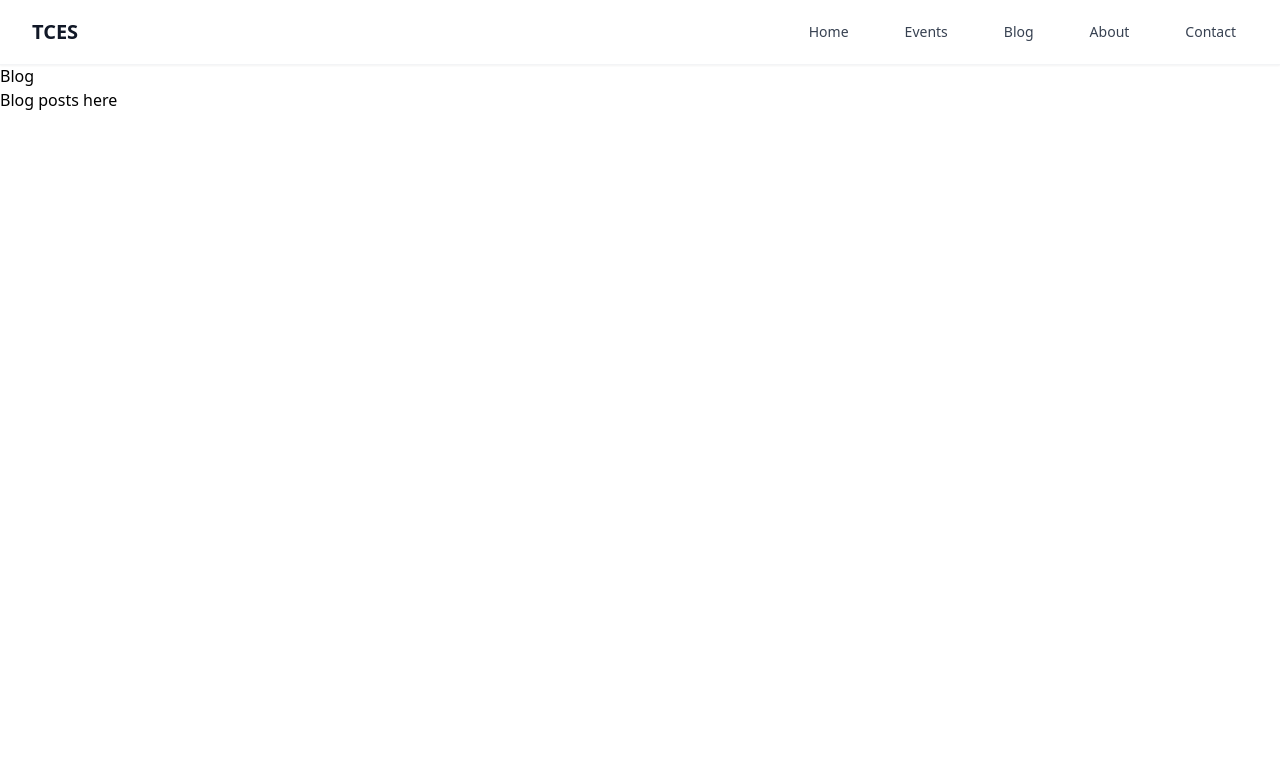
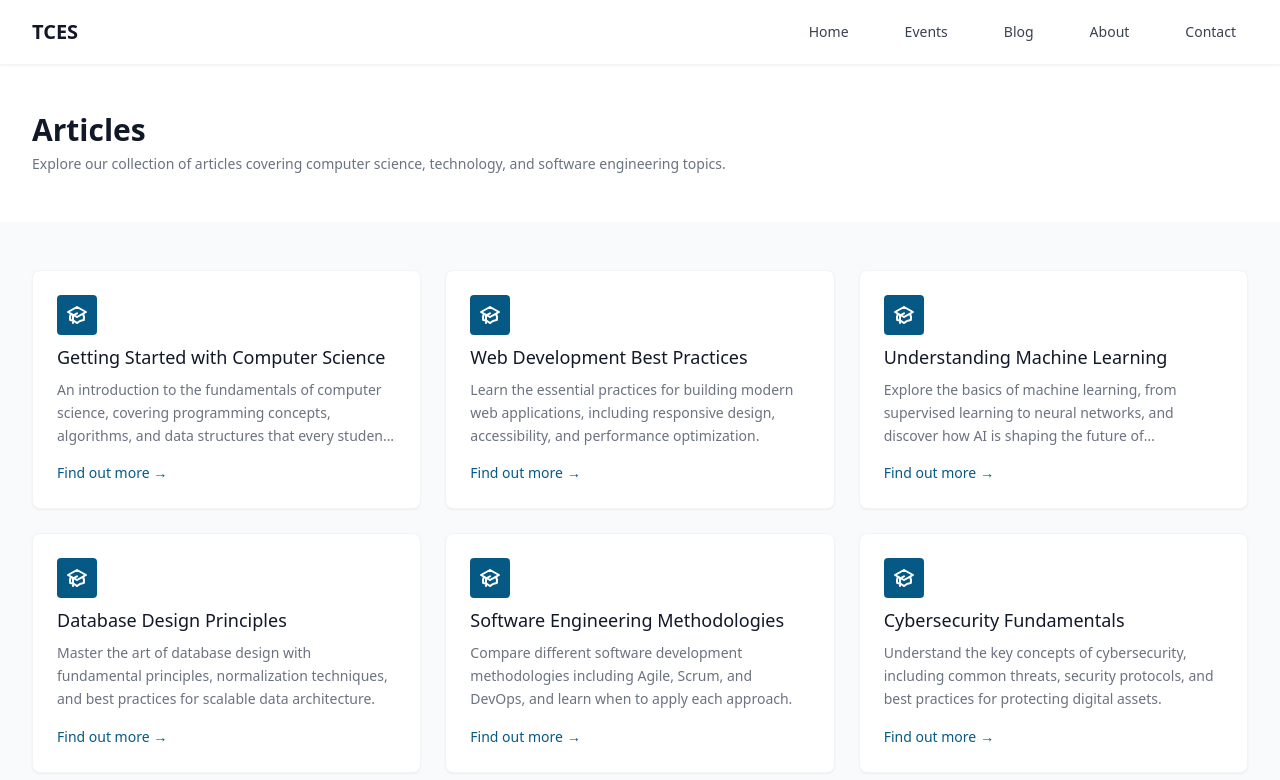
Before and after one commit to nelaggy/tces-website, a SvelteKit app: page /blog in a window 1280 px wide. Shown: the top 780 px of the page. Built offline with nearby package versions, Linux system fonts and the light colour scheme.

Commit message:
postlist and sample posts im gonna lose me job

```diff
--- /dev/null
+++ b/src/lib/components/blog/PostCard.svelte
@@ -0,0 +1,46 @@
+<script lang="ts">
+    let { title, preview, href } : { title: string, preview: string, href: string } = $props();
+</script>
+
+<article
+  class="rounded-lg border border-gray-100 bg-white p-4 shadow-sm transition hover:shadow-lg sm:p-6"
+>
+  <span class="inline-block rounded bg-sky-800 p-2 text-white">
+    <svg
+      xmlns="http://www.w3.org/2000/svg"
+      class="size-6"
+      fill="none"
+      viewBox="0 0 24 24"
+      stroke="currentColor"
+    >
+      <path d="M12 14l9-5-9-5-9 5 9 5z" />
+      <path
+        d="M12 14l6.16-3.422a12.083 12.083 0 01.665 6.479A11.952 11.952 0 0012 20.055a11.952 11.952 0 00-6.824-2.998 12.078 12.078 0 01.665-6.479L12 14z"
+      />
+      <path
+        stroke-linecap="round"
+        stroke-linejoin="round"
+        stroke-width="2"
+        d="M12 14l9-5-9-5-9 5 9 5zm0 0l6.16-3.422a12.083 12.083 0 01.665 6.479A11.952 11.952 0 0012 20.055a11.952 11.952 0 00-6.824-2.998 12.078 12.078 0 01.665-6.479L12 14zm-4 6v-7.5l4-2.222"
+      />
+    </svg>
+  </span>
+
+  <a href={href}>
+    <h3 class="mt-0.5 text-lg font-medium text-gray-900">
+        {title}
+    </h3>
+  </a>
+
+  <p class="mt-2 line-clamp-3 text-sm/relaxed text-gray-500">
+    {preview}
+  </p>
+
+  <a href={href} class="group mt-4 inline-flex items-center gap-1 text-sm font-medium text-sky-800">
+    Find out more
+
+    <span aria-hidden="true" class="block transition-all group-hover:ms-0.5 rtl:rotate-180">
+      &rarr;
+    </span>
+  </a>
+</article>
--- a/src/lib/components/blog/PostList.svelte
+++ b/src/lib/components/blog/PostList.svelte
@@ -0,0 +1,32 @@
+<script lang="ts">
+  import PostCard from './PostCard.svelte';
+
+  type Post = {
+    title: string;
+    preview: string;
+    href: string;
+  };
+
+  let { posts = [] }: { posts?: Post[] } = $props();
+</script>
+
+<section class="bg-gray-50">
+  <div class="mx-auto max-w-screen-xl px-4 py-8 sm:px-6 sm:py-12 lg:px-8">
+    {#if posts.length > 0}
+      <div class="grid grid-cols-1 gap-6 md:grid-cols-2 lg:grid-cols-3">
+        {#each posts as post}
+          <PostCard
+            title={post.title}
+            preview={post.preview}
+            href={post.href}
+          />
+        {/each}
+      </div>
+    {:else}
+      <div class="text-center py-12">
+        <h3 class="text-lg font-medium text-gray-900 mb-2">No posts available</h3>
+        <p class="text-gray-500">Check back later for new articles!</p>
+      </div>
+    {/if}
+  </div>
+</section>
--- a/src/routes/(public)/about/+page.svelte
+++ b/src/routes/(public)/about/+page.svelte
@@ -1,5 +1,21 @@
-<h1>About TCES</h1>
-<p>The society's aim is to bring together the engineers of Trinity College, Cambridge, making them feel welcome, giving them guidance and organising events which are engineering related.</p>
-<p>TODO: Add more info about TCES (member count, sponsors, etc)</p>
-<h1>Meet the Committee</h1>
-<p>Committee profiles here</p>
+<header class="bg-white">
+    <div class="mx-auto max-w-screen-xl px-4 py-8 sm:px-6 sm:py-12 lg:px-8">
+      <div class="flex flex-col items-start gap-4 md:flex-row md:items-center md:justify-between">
+        <div>
+            <h1 class="text-2xl font-bold text-gray-900 sm:text-3xl">About TCES</h1>
+
+            <p class="mt-1.5 text-sm text-gray-500">
+                The society's aim is to bring together the engineers of Trinity College, Cambridge, making them feel welcome, giving them guidance and organising events which are engineering related.
+            </p>
+            <p class="mt-1.5 text-sm text-gray-500">
+                TODO: Add more info about TCES (member count, sponsors, etc)
+            </p>
+            <h1 class="text-2xl font-bold text-gray-900 sm:text-3xl">Meet the Committee</h1>
+
+            <p class="mt-1.5 text-sm text-gray-500">
+                Committee profiles here
+            </p>
+        </div>
+      </div>
+    </div>
+  </header>
--- a/src/routes/(public)/blog/+page.svelte
+++ b/src/routes/(public)/blog/+page.svelte
@@ -1,2 +1,52 @@
-<h1>Blog</h1>
-<p>Blog posts here</p>
+<script lang="ts">
+  import PostList from '$lib/components/blog/PostList.svelte';
+
+  const samplePosts = [
+    {
+      title: "Getting Started with Computer Science",
+      preview: "An introduction to the fundamentals of computer science, covering programming concepts, algorithms, and data structures that every student should know.",
+      href: "/blog/getting-started-cs"
+    },
+    {
+      title: "Web Development Best Practices",
+      preview: "Learn the essential practices for building modern web applications, including responsive design, accessibility, and performance optimization.",
+      href: "/blog/web-dev-practices"
+    },
+    {
+      title: "Understanding Machine Learning",
+      preview: "Explore the basics of machine learning, from supervised learning to neural networks, and discover how AI is shaping the future of technology.",
+      href: "/blog/understanding-ml"
+    },
+    {
+      title: "Database Design Principles",
+      preview: "Master the art of database design with fundamental principles, normalization techniques, and best practices for scalable data architecture.",
+      href: "/blog/database-design"
+    },
+    {
+      title: "Software Engineering Methodologies",
+      preview: "Compare different software development methodologies including Agile, Scrum, and DevOps, and learn when to apply each approach.",
+      href: "/blog/software-methodologies"
+    },
+    {
+      title: "Cybersecurity Fundamentals",
+      preview: "Understand the key concepts of cybersecurity, including common threats, security protocols, and best practices for protecting digital assets.",
+      href: "/blog/cybersecurity-fundamentals"
+    }
+  ];
+</script>
+
+<header class="bg-white">
+    <div class="mx-auto max-w-screen-xl px-4 py-8 sm:px-6 sm:py-12 lg:px-8">
+      <div class="flex flex-col items-start gap-4 md:flex-row md:items-center md:justify-between">
+        <div>
+          <h1 class="text-2xl font-bold text-gray-900 sm:text-3xl">Articles</h1>
+
+          <p class="mt-1.5 text-sm text-gray-500">
+            Explore our collection of articles covering computer science, technology, and software engineering topics.
+          </p>
+        </div>
+      </div>
+    </div>
+  </header>
+
+<PostList posts={samplePosts} />
--- a/src/routes/(public)/events/+page.svelte
+++ b/src/routes/(public)/events/+page.svelte
@@ -1,2 +1,13 @@
-<h1>Events</h1>
-<p>Upcoming TCES Events</p>
+<header class="bg-white">
+    <div class="mx-auto max-w-screen-xl px-4 py-8 sm:px-6 sm:py-12 lg:px-8">
+      <div class="flex flex-col items-start gap-4 md:flex-row md:items-center md:justify-between">
+        <div>
+          <h1 class="text-2xl font-bold text-gray-900 sm:text-3xl">Events</h1>
+
+          <p class="mt-1.5 text-sm text-gray-500">
+            Upcoming TCES events, including talks, workshops, and social gatherings.
+          </p>
+        </div>
+      </div>
+    </div>
+  </header>
```
Also changed, not shown: src/lib/components/ui/PriButton.svelte (line endings or trailing spaces), src/lib/components/ui/SecButton.svelte (line endings or trailing spaces).
